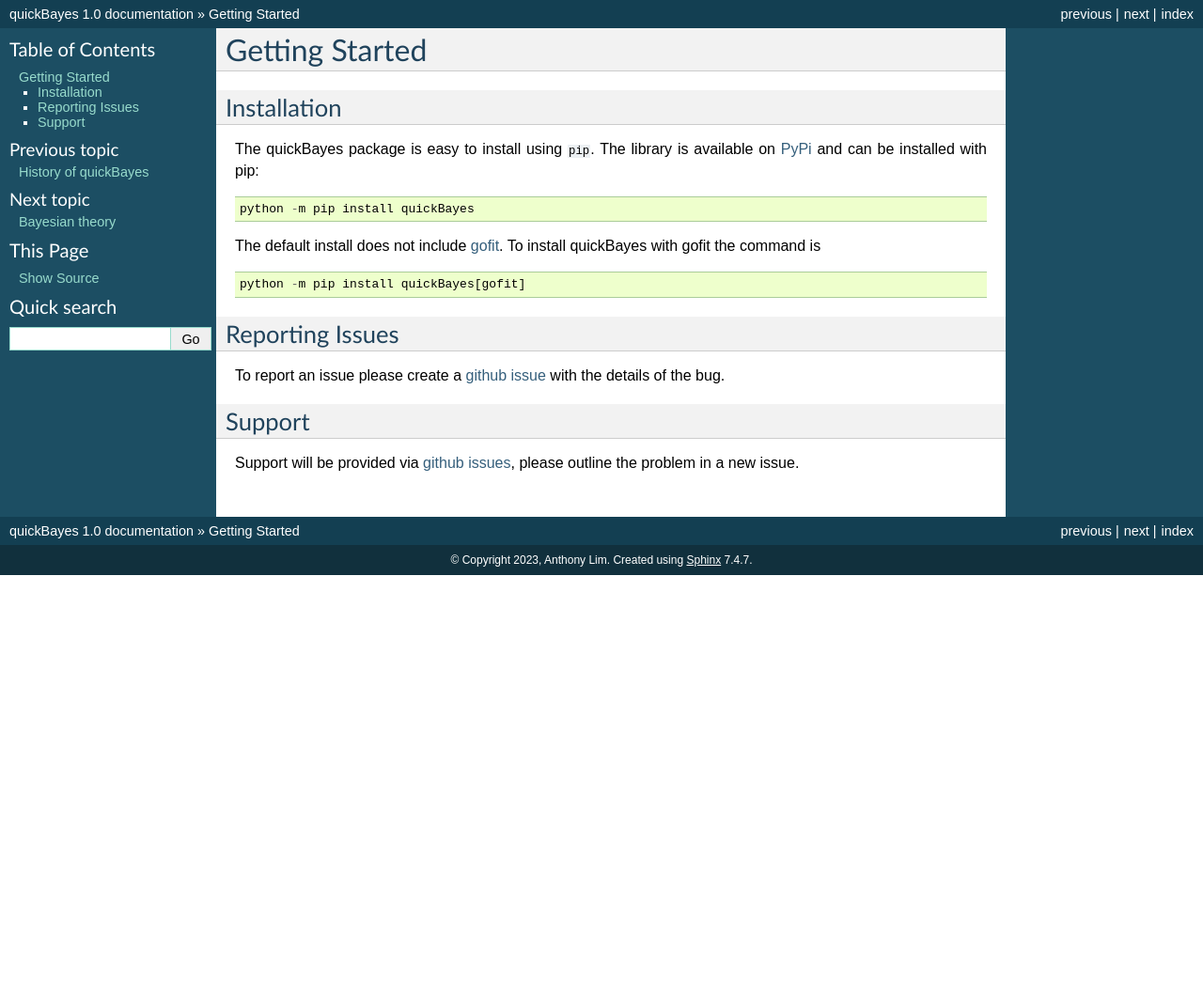
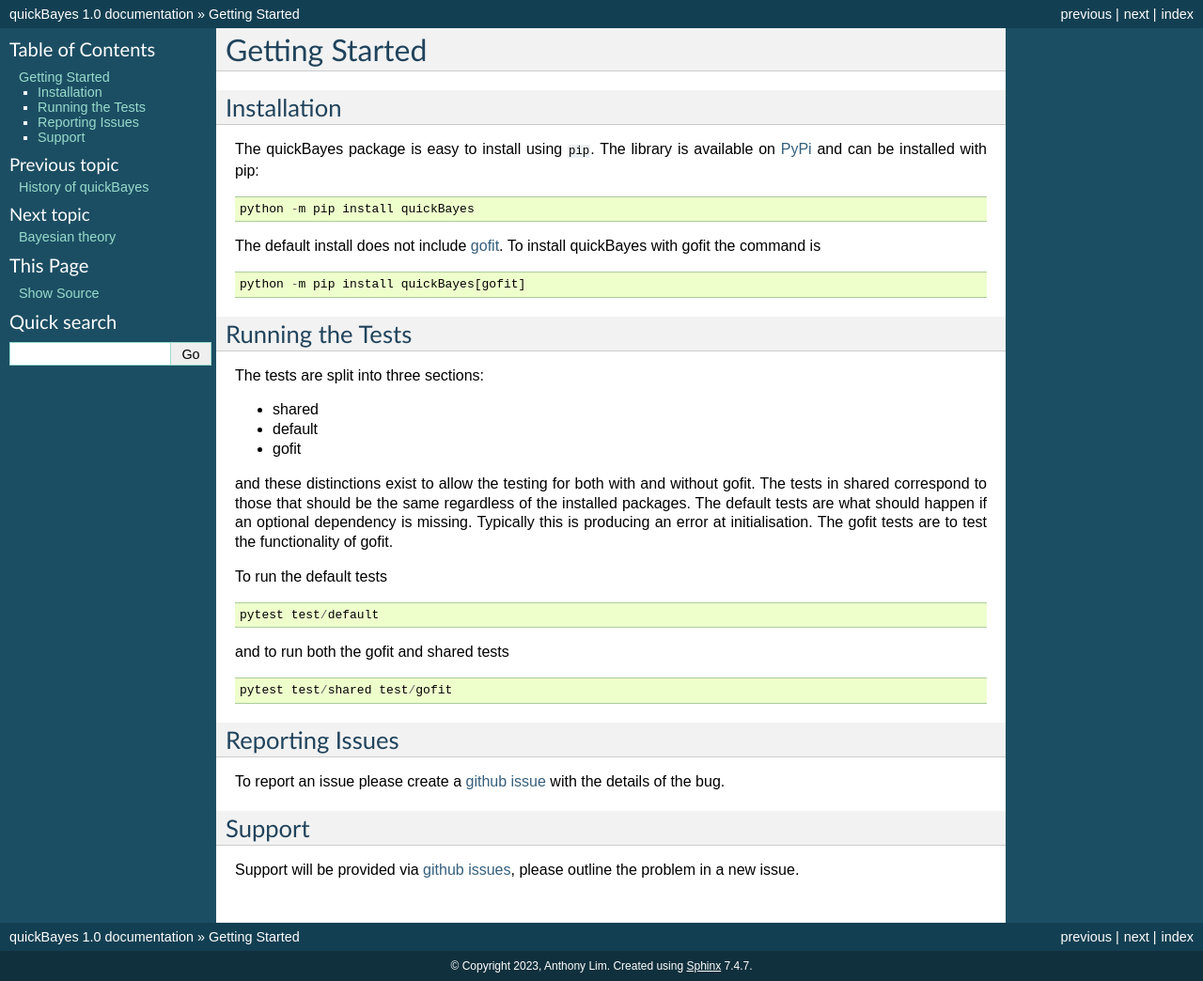
Before and after one commit to ISISNeutronMuon/quickBayes, a Sphinx documentation site: the page built from docs/source/install.rst, in a window 1280 px wide. Shown: the whole page at 94% size. Built offline with Sphinx 7.4.7, drawn with Linux system fonts in a browser that asks for light colours; before the commit the page ends 900 px from its top, so only the background shows below that.

Commit message:
update doc

```diff
--- a/docs/source/install.rst
+++ b/docs/source/install.rst
@@ -23,6 +23,34 @@
     python -m pip install quickBayes[gofit]
 
 
+Running the Tests
+-----------------
+
+The tests are split into three sections:
+
+- shared
+- default
+- gofit
+
+and these distinctions exist to allow the testing for both with and without gofit.
+The tests in shared correspond to those that should be the same regardless of the installed packages.
+The default tests are what should happen if an optional dependency is missing.
+Typically this is producing an error at initialisation.
+The gofit tests are to test the functionality of gofit.
+
+To run the default tests
+
+.. code-block:: python
+
+    pytest test/default
+
+and to run both the gofit and shared tests
+
+.. code-block:: python
+
+    pytest test/shared test/gofit
+
+
 Reporting Issues
 ----------------
 
```
